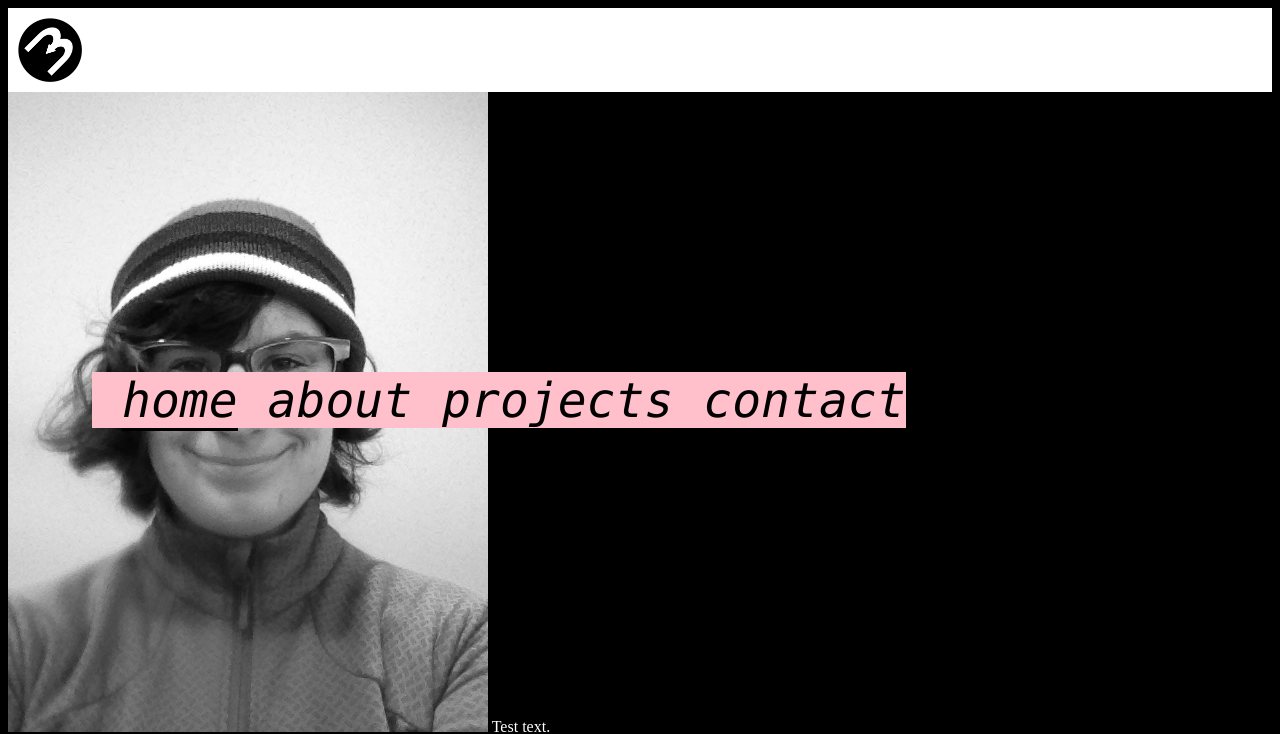
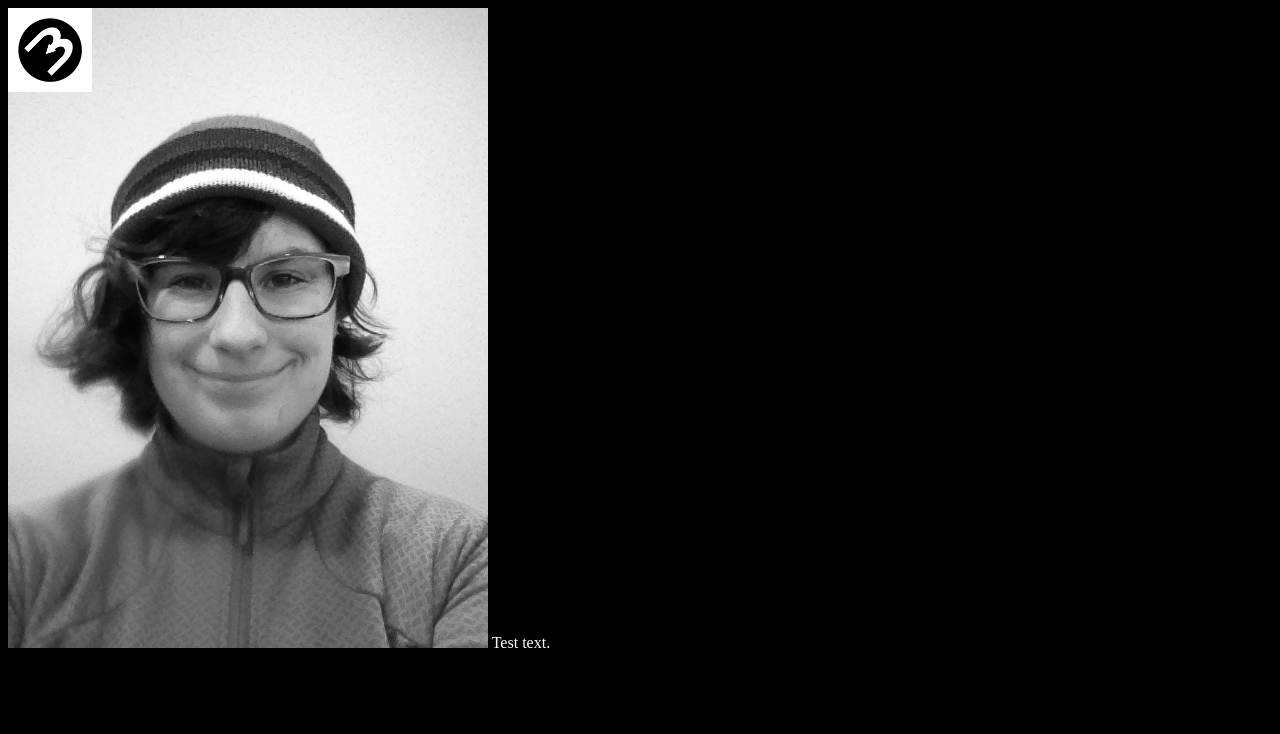
Before and after one commit to athenaie/me, a PHP site: page / in a window 1280 px wide. Shown: the top 734 px of the page. Run offline with PHP 8.4, Linux system fonts and the light colour scheme.

Commit message:
Make position of header absolute.

```diff
--- a/style.css
+++ b/style.css
@@ -33,6 +33,7 @@ header a:hover {
 
 
 header {
+  position: absolute;
   background-color: white;
   color: black;
 }
@@ -52,6 +53,7 @@ body {
 nav {
   position: absolute;
   top: 50%;
+  right: 10%;
   transform: translateY(-50%);
 
   background-color: pink;
```
